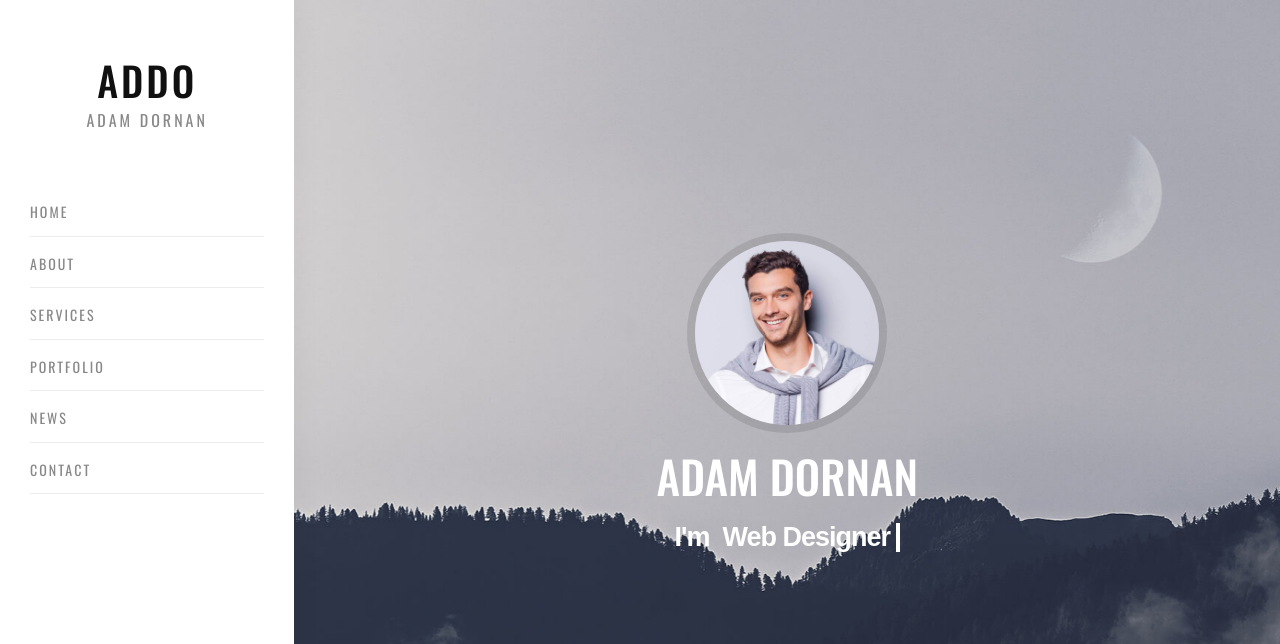
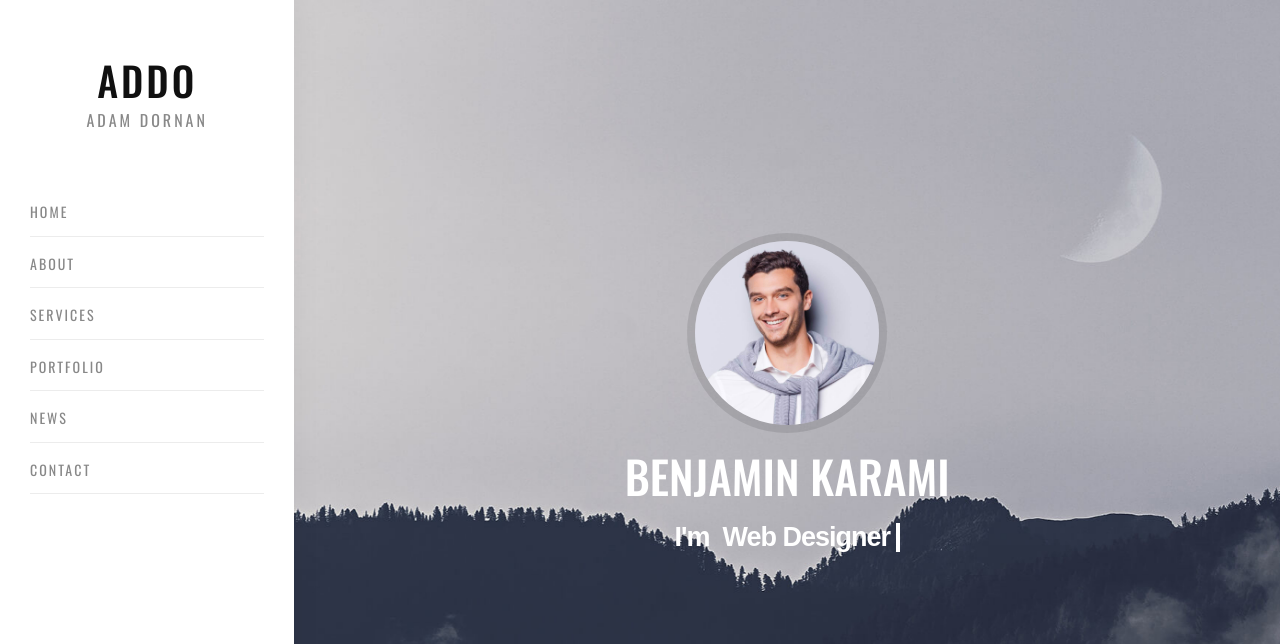
Before and after one commit to benjamin-karami/new-personalWebsite-whiteTemp, a plain HTML site: page index.html in a window 1280 px wide. Shown: the top 644 px of the page. Drawn offline with nearby package versions, Linux system fonts and the light colour scheme; files whose address does not match are found by name; a web font is replaced by a local one.

Commit message:
add font

```diff
--- a/index.html
+++ b/index.html
@@ -6,7 +6,6 @@
     <meta http-equiv="X-UA-Compatible" content="IE=edge">
     <title>A D D O</title>
     <meta name="viewport" content="width=device-width, initial-scale=1">
-    <link rel="icon" type="image/png" href="./assets/img/favicon.png" />
     <link rel="stylesheet" href="./assets/css/animate.css">
     <link rel="stylesheet" href="./assets/css/et-lineicons.css">
     <link rel="stylesheet" href="./assets/css/themify-icons.css">
@@ -71,7 +70,7 @@
                                             <div class="slider-text-inner">
                                                 <div class="desc">
                                                     <div class="image_wrap"> <img src="./assets/img/adam.jpg" alt=""> </div>
-                                                    <h1>ADAM DORNAN</h1>
+                                                    <h1>BENJAMIN KARAMI</h1>
                                                     <h2 class="cd-headline clip">
                                                         <span>I'm</span>
                                                         <span class="cd-words-wrapper">
```
Also changed, not shown: assets/font/et-line.ttf (added), assets/font/et-line.woff (added), assets/font/themify.ttf (added), assets/font/themify.woff (added).
